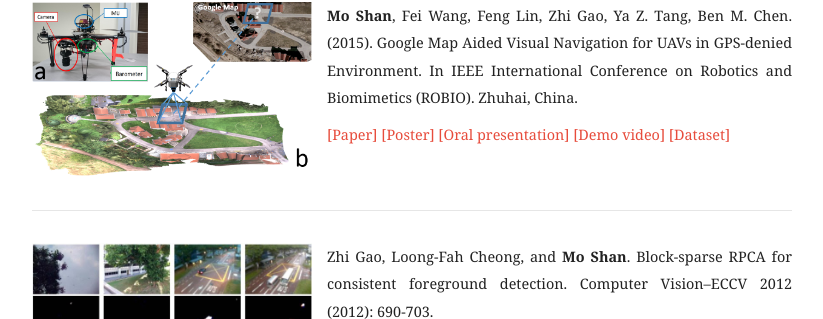
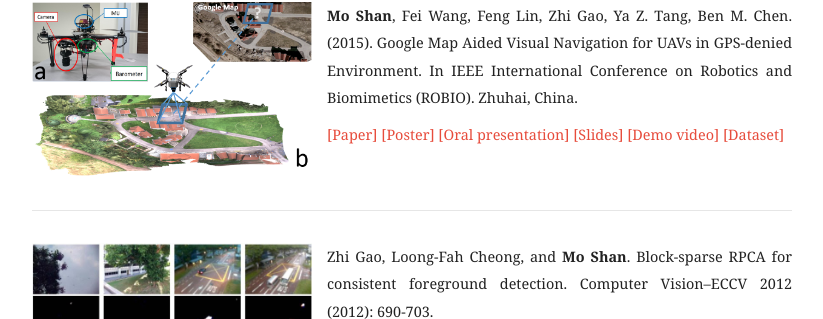
Before and after one commit to moshanATucsd/moshanATucsd.github.io, a Jekyll site: the page built from publication/index.html, in a window 1280 px wide. Shown: the part 718-1037 px from the top of the page, without its empty margins (228-1051 px from the left). Built offline with Jekyll 4.4.1, drawn with Linux system fonts in a browser that asks for light colours; nearby versions of some CDN libraries.

Commit message:
add slides

```diff
--- a/publication/index.html
+++ b/publication/index.html
@@ -76,6 +76,7 @@ category: publication
             <a href="https://arxiv.org/abs/1703.10125">[Paper]</a>
             <a href="/pdfs/poster/Google Map Aided Visual Navigation for UAVs in GPS-denied Environment.pdf">[Poster]</a>
             <a href="https://www.youtube.com/watch?v=WYoQgMS792Y">[Oral presentation]</a>
+            <a href="/pdfs/presentation/HOP Robio2015 Presentation Shan Mo.pdf">[Slides]</a>
             <a href="https://www.youtube.com/watch?v=nGkQ-aSxugM">[Demo video]</a>
             <a href="https://github.com/shanmo/IMAV2014-Dataset">[Dataset]</a>
             </p>
```
Also changed, not shown: 3 other files.
